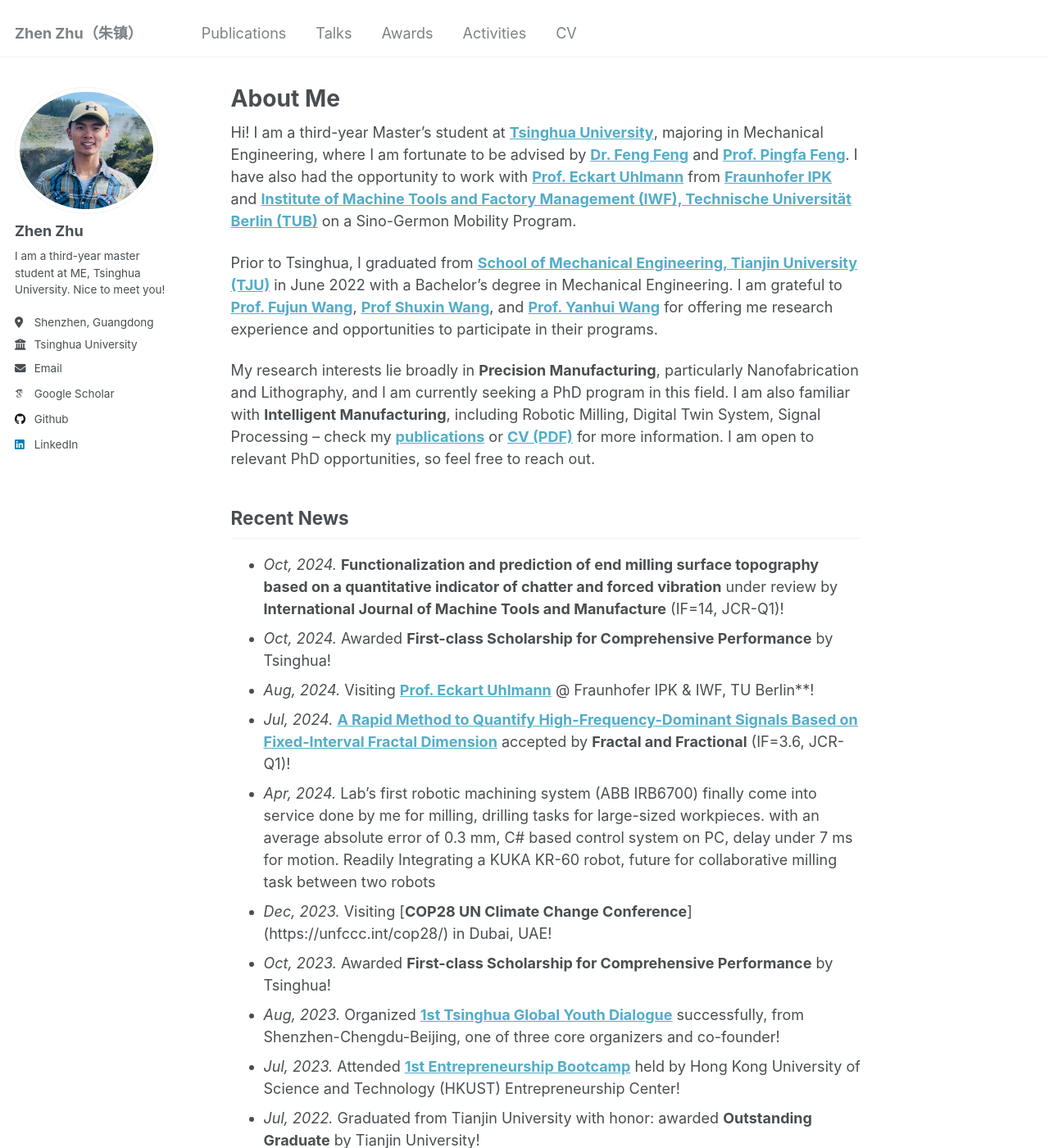
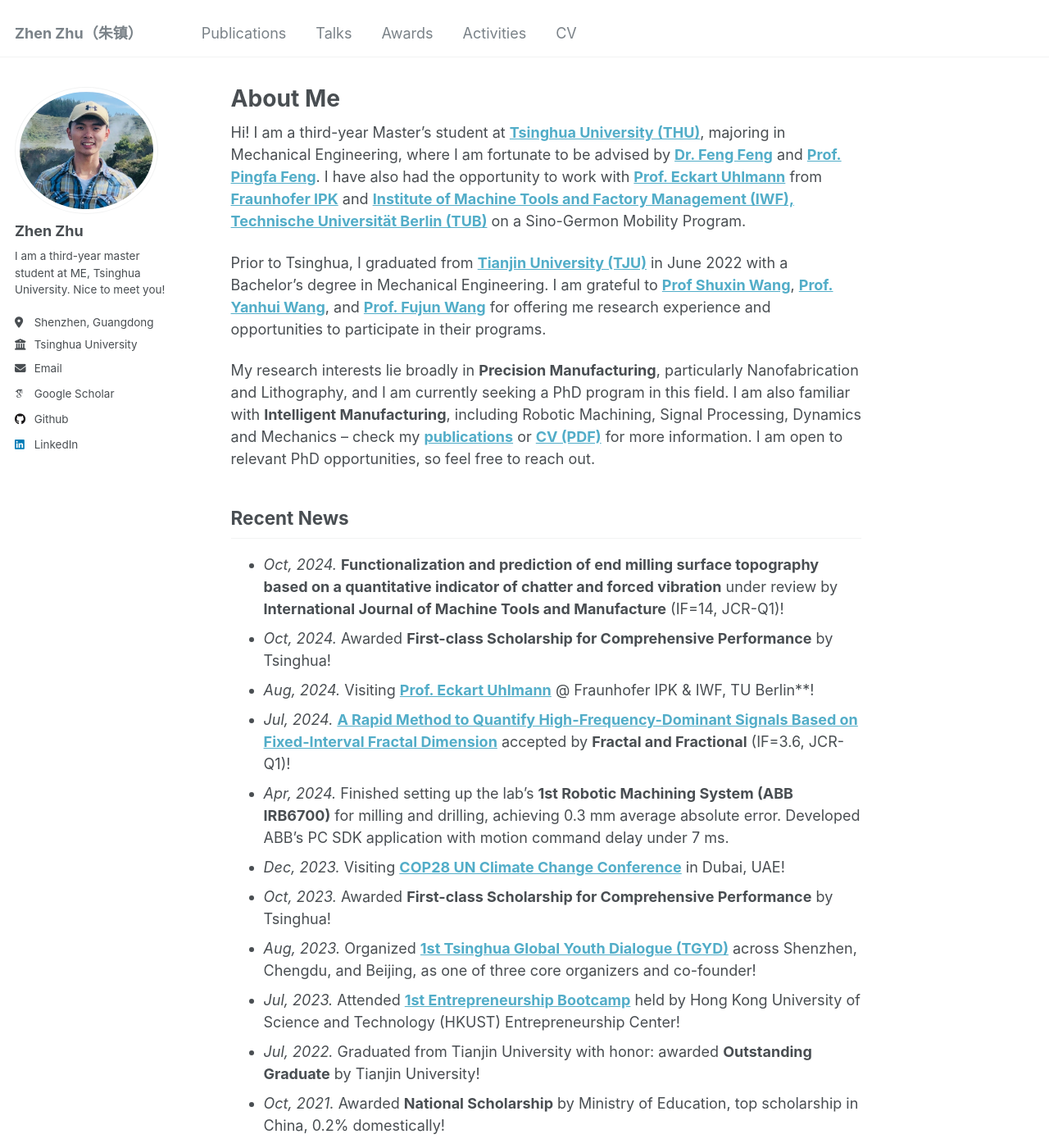
Before and after one commit to zhenzhuzz/zhenzhuzz.github.io, a Jekyll site: the page built from _pages/about.md, in a window 1280 px wide and 1400 px high. Shown: the whole window at 82% size. Built offline with Jekyll 4.4.1, drawn with Linux system fonts in a browser that asks for light colours; some web fonts are replaced; some of the changed text lies outside the part shown.

Commit message:
Update about.md

```diff
--- a/_pages/about.md
+++ b/_pages/about.md
@@ -7,22 +7,22 @@ redirect_from:
   - /about.html
 ---
 
-Hi! I am a third-year Master's student at [**Tsinghua University**](https://www.tsinghua.edu.cn/en/), majoring in Mechanical Engineering, where I am fortunate to be advised by [**Dr. Feng Feng**](https://www.sigs.tsinghua.edu.cn/ff/) and [**Prof. Pingfa Feng**](https://me.tsinghua.edu.cn/info/1116/1712.htm). I have also had the opportunity to work with [**Prof. Eckart Uhlmann**](https://www.ipk.fraunhofer.de/en/about-us/director.html) from [**Fraunhofer IPK**](https://www.ipk.fraunhofer.de/en.html) and [**Institute of Machine Tools and Factory Management (IWF), Technische Universität Berlin (TUB)**](https://www.tu.berlin/en/iwf) on a Sino-Germon Mobility Program.
+Hi! I am a third-year Master's student at [**Tsinghua University (THU)**](https://www.tsinghua.edu.cn/en/), majoring in Mechanical Engineering, where I am fortunate to be advised by [**Dr. Feng Feng**](https://www.sigs.tsinghua.edu.cn/ff/) and [**Prof. Pingfa Feng**](https://me.tsinghua.edu.cn/info/1116/1712.htm). I have also had the opportunity to work with [**Prof. Eckart Uhlmann**](https://www.ipk.fraunhofer.de/en/about-us/director.html) from [**Fraunhofer IPK**](https://www.ipk.fraunhofer.de/en.html) and [**Institute of Machine Tools and Factory Management (IWF), Technische Universität Berlin (TUB)**](https://www.tu.berlin/en/iwf) on a Sino-Germon Mobility Program.
 
-Prior to Tsinghua, I graduated from [**School of Mechanical Engineering, Tianjin University (TJU)**](https://me.tju.edu.cn/) in June 2022 with a Bachelor's degree in Mechanical Engineering. I am grateful to [**Prof. Fujun Wang**](https://me.tju.edu.cn/faculty_teachers.action?cla=5&teacherid=1778), [**Prof Shuxin Wang**](https://me.tju.edu.cn/faculty_teachers.action?cla=5&teacherid=1460), and [**Prof. Yanhui Wang**](https://me.tju.edu.cn/faculty_teachers.action?cla=5&teacherid=1768) for offering me research experience and opportunities to participate in their programs.
+Prior to Tsinghua, I graduated from [**Tianjin University (TJU)**](https://www.tju.edu.cn/english/index.htm/) in June 2022 with a Bachelor's degree in Mechanical Engineering. I am grateful to [**Prof Shuxin Wang**](https://me.tju.edu.cn/faculty_teachers.action?cla=5&teacherid=1460), [**Prof. Yanhui Wang**](https://me.tju.edu.cn/faculty_teachers.action?cla=5&teacherid=1768), and [**Prof. Fujun Wang**](https://me.tju.edu.cn/faculty_teachers.action?cla=5&teacherid=1778) for offering me research experience and opportunities to participate in their programs.
 
-My research interests lie broadly in **Precision Manufacturing**, particularly Nanofabrication and Lithography, and I am currently seeking a PhD program in this field. I am also familiar with **Intelligent Manufacturing**, including Robotic Milling, Digital Twin System, Signal Processing -- check my [**publications**](publications) or [**CV (PDF)**](CV_Zhen.pdf) for more information. I am open to relevant PhD opportunities, so feel free to reach out.
+My research interests lie broadly in **Precision Manufacturing**, particularly Nanofabrication and Lithography, and I am currently seeking a PhD program in this field. I am also familiar with **Intelligent Manufacturing**, including Robotic Machining, Signal Processing, Dynamics and Mechanics -- check my [**publications**](publications) or [**CV (PDF)**](CV_Zhen.pdf) for more information. I am open to relevant PhD opportunities, so feel free to reach out.
 
 ## Recent News
 * *Oct, 2024.* **Functionalization and prediction of end milling surface topography based on a quantitative indicator of chatter and forced vibration** under review by **International Journal of Machine Tools and Manufacture** (IF=14, JCR-Q1)!
 * *Oct, 2024.* Awarded **First-class Scholarship for Comprehensive Performance** by Tsinghua!
 * *Aug, 2024.* Visiting [**Prof. Eckart Uhlmann**](https://www.ipk.fraunhofer.de/en/about-us/director.html) @ Fraunhofer IPK & IWF, TU Berlin**!
 * *Jul, 2024.* [**A Rapid Method to Quantify High-Frequency-Dominant Signals Based on Fixed-Interval Fractal Dimension**](https://doi.org/10.3390/fractalfract8080455) accepted by **Fractal and Fractional** (IF=3.6, JCR-Q1)!
-* *Apr, 2024.* Lab's first robotic machining system (ABB IRB6700) finally come into service done by me for milling, drilling tasks for  large-sized workpieces. with  an average absolute error of 0.3 mm, C# based  control system on PC, delay under 7 ms for motion. Readily  Integrating a KUKA KR-60 robot, future for collaborative milling task between two robots
-* *Dec, 2023.* Visiting [**COP28 UN Climate Change Conference**] (https://unfccc.int/cop28/) in Dubai, UAE!
+* *Apr, 2024.* Finished setting up the lab's **1st Robotic Machining System (ABB IRB6700)** for milling and drilling, achieving 0.3 mm average absolute error. Developed ABB's PC SDK application with motion command delay under 7 ms.
+* *Dec, 2023.* Visiting [**COP28 UN Climate Change Conference**](https://unfccc.int/cop28/) in Dubai, UAE!
 * *Oct, 2023.* Awarded **First-class Scholarship for Comprehensive Performance** by Tsinghua!
-* *Aug, 2023.* Organized [**1st Tsinghua Global Youth Dialogue**](https://goglobal.tsinghua.edu.cn/tgyd/) successfully, from Shenzhen-Chengdu-Beijing, one of three core organizers and co-founder!
+* *Aug, 2023.* Organized [**1st Tsinghua Global Youth Dialogue (TGYD)**](https://goglobal.tsinghua.edu.cn/tgyd/) across Shenzhen, Chengdu, and Beijing, as one of three core organizers and co-founder!
 * *Jul, 2023.* Attended [**1st Entrepreneurship Bootcamp**](https://ec.hkust.edu.hk/entrepreneurship-bootcamp) held by Hong Kong University of Science and Technology (HKUST) Entrepreneurship Center!
 * *Jul, 2022.* Graduated from Tianjin University with honor: awarded **Outstanding Graduate** by Tianjin University!
 * *Oct, 2021.* Awarded **National Scholarship** by Ministry of Education, top scholarship in China, 0.2% domestically!
-* *Oct, 2020.* Awarded **CASC Scholarship** by Tianjin University, top scholarship for TJU sophomores. 1 student per major!
+* *Oct, 2020.* Awarded **CASC Scholarship** by Tianjin University, top scholarship for TJU sophomores, 1 student per major!
```
